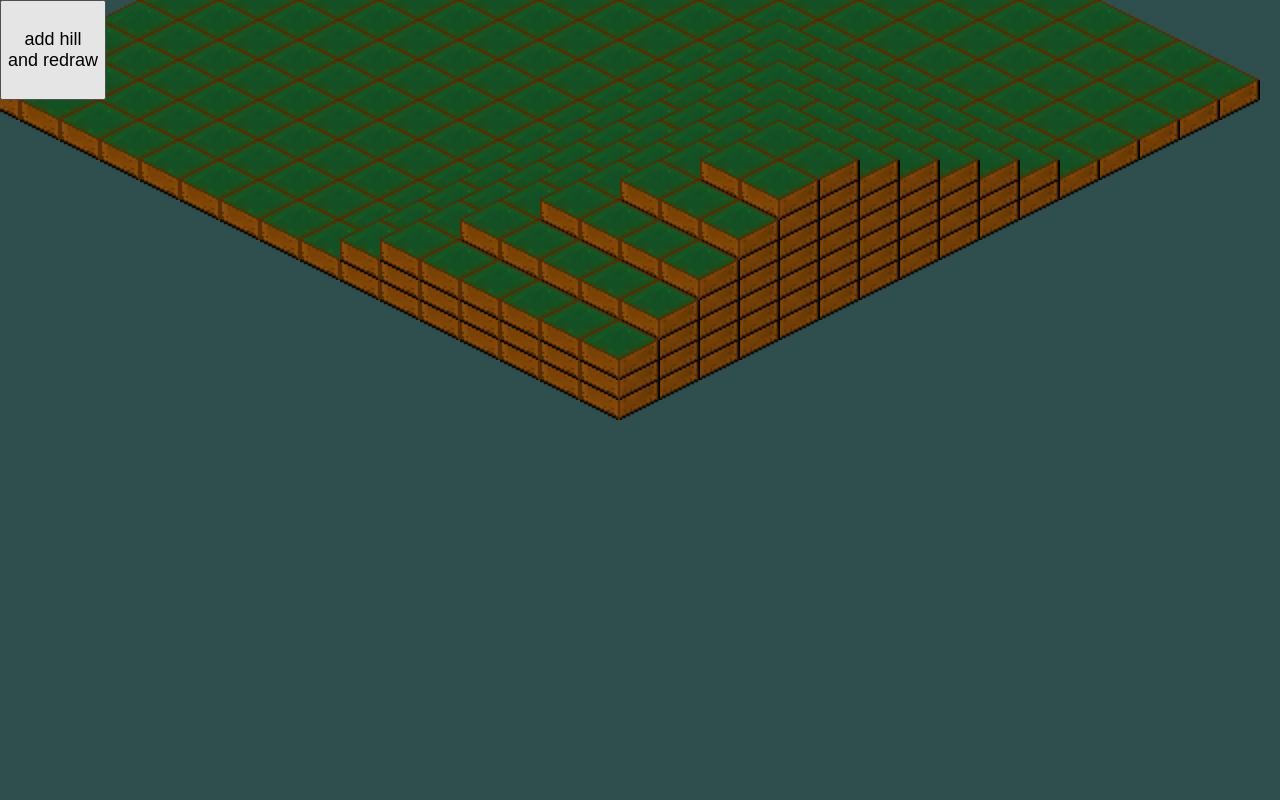
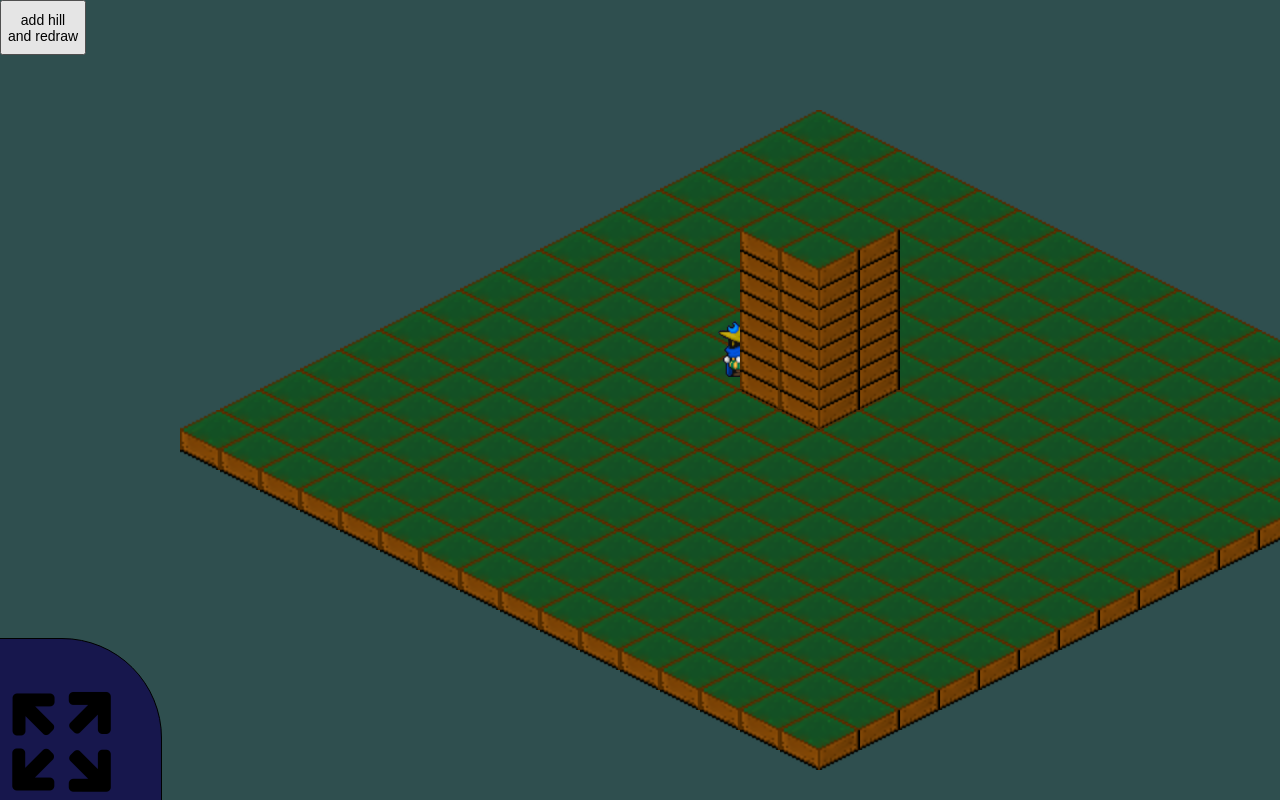
Before and after one commit to RKJuve/ez-img-iso, a website: page public/index.html in a window 1280 px wide. Drawn offline with nearby package versions, Linux system fonts and the light colour scheme.

Commit message:
in progress player w/ movement

```diff
--- a/public/3d-array-generator.js
+++ b/public/3d-array-generator.js
@@ -12,6 +12,8 @@ function Array3d(x,y,z) {
 		for (j = 0; j < y; j++) {
 			for (k = 0; k < z; k++) {
 				if (k === (z-1) ) {
+					temp[i][j].push(1);
+				} else if (j > 5 && j < 8 && i > 5 && i < 8) {
 					temp[i][j].push(1);
 				} else {
 					temp[i][j].push(0);
@@ -36,7 +38,7 @@ function GenerateWorld(array, opts) {
 			var apex = {};
 				apex.x = Math.floor( Math.random() * x ),
 				apex.y = Math.floor( Math.random() * y ),
-				apex.z = Math.floor( Math.random() * z );
+				apex.z = Math.ceil( Math.random() * z );
 			 console.log(apex);
 
 			for (var i = apex.z; i < z; i += 1) {
@@ -64,6 +66,6 @@ function GenerateWorld(array, opts) {
 	return array;
 }
 
-var newArray = Array3d(16,16,9);
+var World = Array3d(16,16,9);
 
-newArray = GenerateWorld(newArray);
+//newArray = GenerateWorld(newArray);
--- a/public/ez-canvas-iso.js
+++ b/public/ez-canvas-iso.js
@@ -10,43 +10,128 @@ var APP = {};
 APP.Canvases = {};
 
 
-//needed params
-//
-// max depth,  so can get half for 'half-(z-y-x)'
-//
-//
-//
-//
-//
-//
-
-// set up tile image
-var Tile = function() {
-	var img = new Image();
-	img.src = 'tiletest.png';
-	img.className = 'tile';
-	return img;
-}
-
 var target = document.getElementById('inner');
 
 var targetCenter = {};
 targetCenter.x = target.offsetWidth / 2;
 targetCenter.y = target.offsetHeight / 2;
 
+//needed params
+//
+//
+
+function moveTest(x, y, z) {
+	Chars[0].move(x,y,z);
+}
+
 function isoToCart(x, y, z) {
 	var X =  y - x - 2;
 	var Y = 0.5 * (x + y) + (z / 2);
 	return { X: X, Y: Y};
 }
+
+
+var Player = function(name, position) {
+
+	this.name = name;
+	this.position = position;
+
+	var cartOBJ = isoToCart(this.position[0], this.position[1], this.position[2]);
+
+	console.log(cartOBJ);
+
+
+
+	var X = targetCenter.x + (cartOBJ.X * gridSize) + 238,
+	    Y = targetCenter.y + (cartOBJ.Y * gridSize) - 462
+
+	this.htmlElement = new Image();
+	this.htmlElement.src = 'blackmage.png';
+	this.htmlElement.className = 'player';
+	this.htmlElement.style.left = X + 'px'
+	this.htmlElement.style.top = Y + 'px';
+	this.htmlElement.style['z-index'] = (76 - (this.position[2] - this.position[1] - this.position[0]));
+
+	target.appendChild(this.htmlElement);
+
+	this.move = function(x,y,z) {
+		if (World[this.position[0]+x][this.position[1]+y][this.position[2]+z] !== 0 && World[this.position[0]+x][this.position[1]+y][this.position[2]+z-1] === 0) {
+			z -= 1;
+		}  else if (World[this.position[0]+x][this.position[1]+y][this.position[2]+z+1] === 0 && World[this.position[0]+x][this.position[1]+y][this.position[2]+z+2] !== 0) {
+			z += 1;
+		}
+		this.position = [this.position[0]+x, this.position[1]+y, this.position[2]+z]
+		this.htmlElement.style['z-index'] = (76 - (this.position[2] - this.position[1] - this.position[0]));
+
+
+		var cartOBJ = isoToCart(this.position[0], this.position[1], this.position[2]);
+		var X = targetCenter.x + (cartOBJ.X * gridSize) + 240,
+	    Y = targetCenter.y + (cartOBJ.Y * gridSize) - 462;
+
+		this.htmlElement.style.left = X + 'px'
+		this.htmlElement.style.top = Y + 'px';
+	}
+
+	// setTimeout(this.move.bind(this, -1, 0, 0), 2000);
+	// setTimeout(this.move.bind(this, 0, -1, 0), 3000);
+	// setTimeout(this.move.bind(this, -1, 0, 0), 5000);
+
+	return this;
+}
+
+var Chars = [];
+
+Chars.push(new Player('test', [7, 5, 7]));
+
+console.log(Chars);
+
+// set up tile image
+var Tile = function() {
+	this.img = new Image();
+	this.img.src = 'tiletest.png';
+	this.img.className = 'tile';
+
+	this.img.isVisible = function() {
+
+		var rect = this.getClientRects()[0];
+
+		var testPoints = [
+			[1 + rect.left, 1 + rect.top + gridSize / 3],
+			[rect.left + gridSize / 2, 1 +rect.top],
+			[rect.right - 1, 1 + rect.top + gridSize / 3],
+			[rect.left + gridSize / 2 - 5, rect.top + gridSize * 0.66666666],
+			[rect.left + gridSize / 2 + 5, rect.top + gridSize * 0.66666666]
+		]
+
+		var visible = false;
+		testPoints.forEach(function(el, index) {
+			if ( document.elementFromPoint(el[0],el[1]) === this ) {
+				visible = true;
+			}
+		}, this)
+
+		if (!visible) {
+			this.remove();
+		}
+	}
+
+	this.setImage = function() {
+
+	}
+
+	return this;
+}
+
+
+
 function drawTile(x,y,z) {
 	//console.log(z, y, x)
 	var cartOBJ = isoToCart(x, y, z);
 
 
 
-	var X = targetCenter.x + (cartOBJ.X * gridSize) + 20,
-	    Y = targetCenter.y + (cartOBJ.Y * gridSize) - 800,
+	var X = targetCenter.x + (cartOBJ.X * gridSize) + 220,
+	    Y = targetCenter.y + (cartOBJ.Y * gridSize) - 450,
 		x1 = X + gridSize,
 		x2 = X + (gridSize * 2),
 		y1 = Y - (gridSize * 0.5),
@@ -54,13 +139,14 @@ function drawTile(x,y,z) {
 		y3 = Y + gridSize;
 
 
-	var img = new Tile();
-		img.style.left = X.toString() + 'px';
-		img.style.top = Y.toString() + 'px';
-		img.style['z-index'] = (75 - (z-y-x));
+	var tile = new Tile();
+		tile.img.style.left = X.toString() + 'px';
+		tile.img.style.top = Y.toString() + 'px';
+		tile.img.style['z-index'] = (75 - (z-y-x));
 		//console.log(Y.toString())
-	target.appendChild(img)
-	return img;
+	target.appendChild(tile.img)
+
+	return tile;
 }
 
 function redraw(container, array) {
@@ -92,11 +178,11 @@ function redraw(container, array) {
 
 $(document).ready(function(){
 
-	for (i = 0; i < newArray.length; i++) {
-		for (j = 0; j < newArray[0].length; j++) {
-			for (k = 0; k < newArray[0][0].length; k++) {
-				if (newArray[i][j][k] === 1) {
-					newArray[i][j][k] = drawTile(i,j,k);
+	for (i = 0; i < World.length; i++) {
+		for (j = 0; j < World[0].length; j++) {
+			for (k = 0; k < World[0][0].length; k++) {
+				if (World[i][j][k] === 1) {
+					World[i][j][k] = drawTile(i,j,k);
 				}
 			}
 		}
@@ -106,3 +192,10 @@ $(document).ready(function(){
 
 
 $("#inner").draggable({ zIndex: 9999 });
+
+// setTimeout(function(){
+// 	console.log(World[0][0][8].img.getClientRects());
+// 	setTimeout(function() {
+// 		console.log(World[0][0][8].img.getClientRects());
+// 	},2000);
+// }, 2000);
--- a/public/index.html
+++ b/public/index.html
@@ -13,15 +13,22 @@
 
 		<!-- css -->
 		<link rel="stylesheet" type="text/css" href="main.css">
-
+		<link href="//netdna.bootstrapcdn.com/font-awesome/4.1.0/css/font-awesome.min.css" rel="stylesheet">
 
 	</head>
 	<body>
-	<button id="redraw" onclick="redraw('#inner', newArray)">add hill <br> and redraw</button>
+	<button id="redraw" onclick="redraw('#inner', World)">add hill <br> and redraw</button>
 		<div id="outer">
 			<div id="inner">
 
 			</div>
+		</div>
+
+		<div id="controls">
+			<i onclick="moveTest(0,-1,0)" id="upLeft" class="fa fa-4x fa-arrow-left"></i>
+			<i onclick="moveTest(-1,0,0)" id="upRight" class="fa fa-4x fa-arrow-up"></i>
+			<i onclick="moveTest(0,1,0)" id="downRight" class="fa fa-4x fa-arrow-right"></i>
+			<i onclick="moveTest(1,0,0)" id="downLeft" class="fa fa-4x fa-arrow-down"></i>
 		</div>
 	</body>
 	<!-- js after page ready -->
--- a/public/main.css
+++ b/public/main.css
@@ -6,14 +6,56 @@ html, body {
     overflow: hidden;
 }
 
-canvas {
+#controls {
+	position: fixed;
+	left: -240px;
+	bottom: -140px;
+	width: 400px;
+	height: 300px;
+	border: 1px black solid;
+	border-radius: 100px;
+	background: rgb(23, 23, 77);
+	z-index: 777777;
+}
+
+#controls i {
+	transform: rotate(45deg);
+	-webkit-transform: rotate(45deg);
+}
+#controls i:active {
+	color: #222222;
+	transform: rotate(45deg) scale(1.1,1.1);
+	-webkit-transform: rotate(45deg) scale(1.1,1.1);
+}
+
+#upLeft {
 	position: absolute;
+	top: 40px;
+	right: 100px;
+}
+#upRight {
+	position: absolute;
+	top: 40px;
+	right: 40px;
+}
+#downRight {
+	position: absolute;
+	top: 100px;
+	right: 40px;
+}
+#downLeft {
+	position: absolute;
+	top: 100px;
+	right: 100px;
 }
 
 #outer {
 	width: 100%;
 	height: 100%;
 	overflow: hidden;
+	-moz-user-select: none;
+	-webkit-user-select: none;
+	user-select: none;
 }
 
 #inner {
@@ -21,11 +63,31 @@ canvas {
 	width: 100%;
 	min-height: 100%;
 	z-index: 8888;
+	-moz-user-select: none;
+	-webkit-user-select: none;
+	user-select: none;
 }
 
 .tile {
 	position: absolute;
+	-moz-user-select: none;
+	-webkit-user-select: none;
+	user-select: none;
 
+}
+
+.player {
+	position: absolute;
+	width: 40px;
+	-webkit-transition: 0.15s ease-in;
+    -moz-transition: 0.15s ease-in;
+    -o-transition: 0.15s ease-in;
+    transition: 0.15s ease-in;
+
+
+    -moz-user-select: none;
+	-webkit-user-select: none;
+	user-select: none;
 }
 
 body {
@@ -33,10 +95,10 @@ body {
 }
 
 #redraw {
-	height: 100px;
+	height: 55px;
 	position: fixed;
 	top: 0px;
 	left: 0px;
 	z-index: 9999;
-	font-size: 18px;
+	font-size: 14px;
 }
```
Also changed, not shown: README.md, public/blackmage.png (added).
